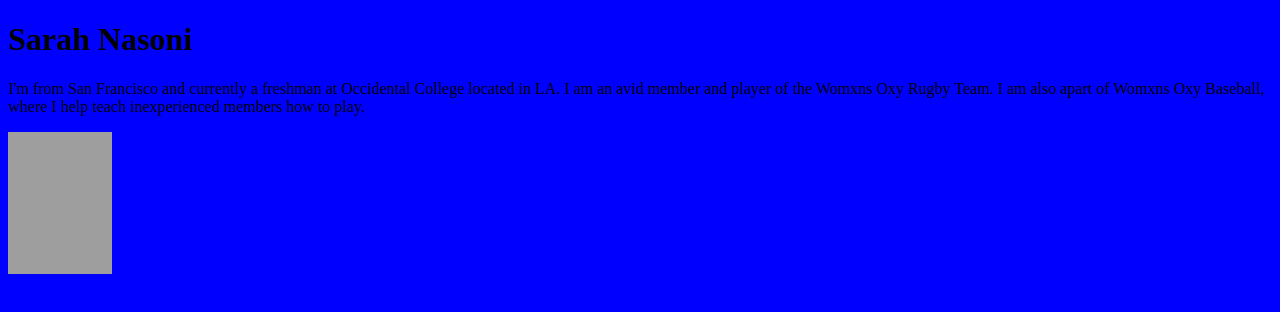
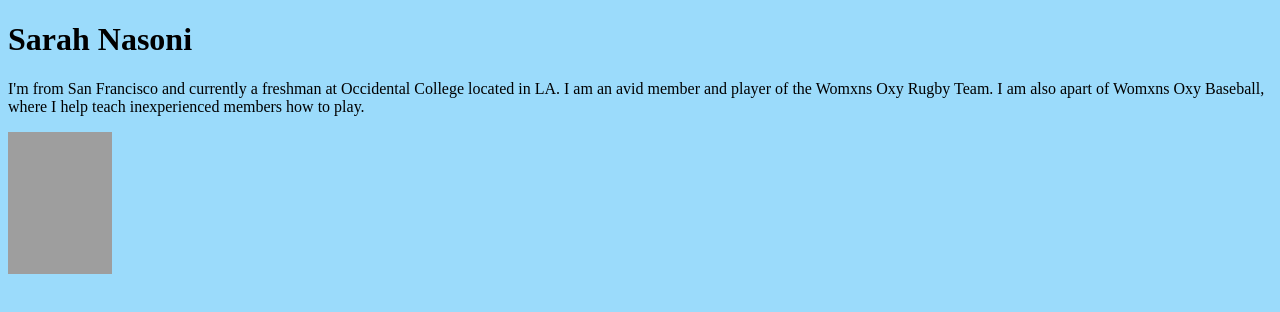
Before and after one commit to sarahnasoni/sarahnasoni.github.io, a plain HTML site: page index.html in a window 1280 px wide. Drawn offline with Linux system fonts and the light colour scheme; grey boxes are pictures that could not be loaded.

Commit message:
new background color

```diff
--- a/index.html
+++ b/index.html
@@ -4,7 +4,7 @@
 <meta charset="utf-8">
 <title>Sarah's Webpage!</title>
 </head>
-<body style="background-color:blue;">
+<body style="background-color:rgb(155,219,251);">
 <div>
  <h1>Sarah Nasoni</h1>
  <p>I'm from San Francisco and currently a freshman at Occidental College located in LA. I am an avid member and player of the Womxns Oxy Rugby Team. I am also apart of  Womxns Oxy Baseball, where I help teach inexperienced members how to play.</p>
```
